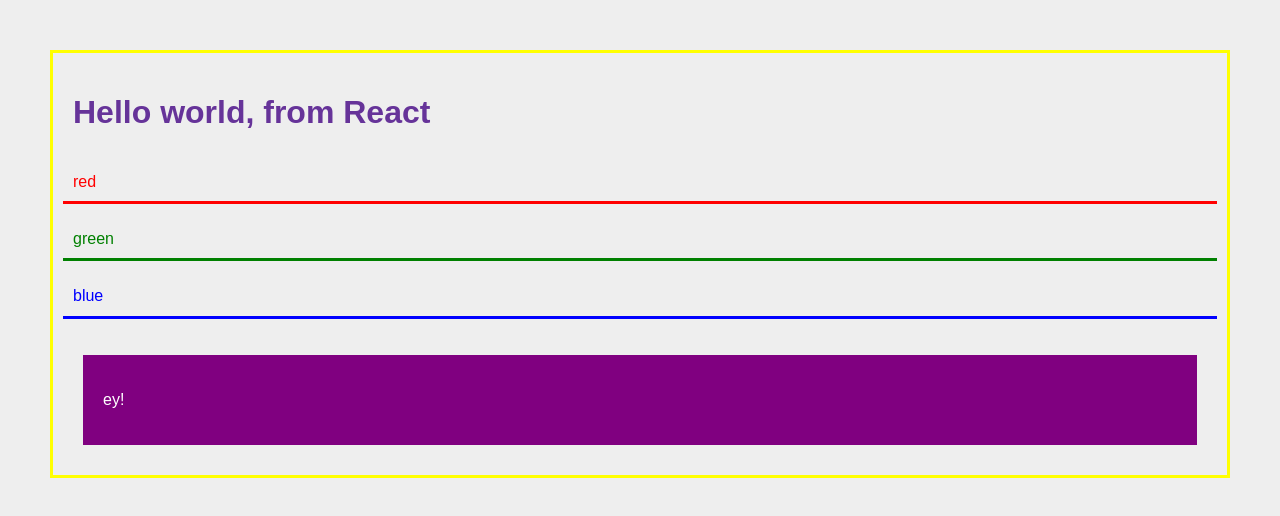
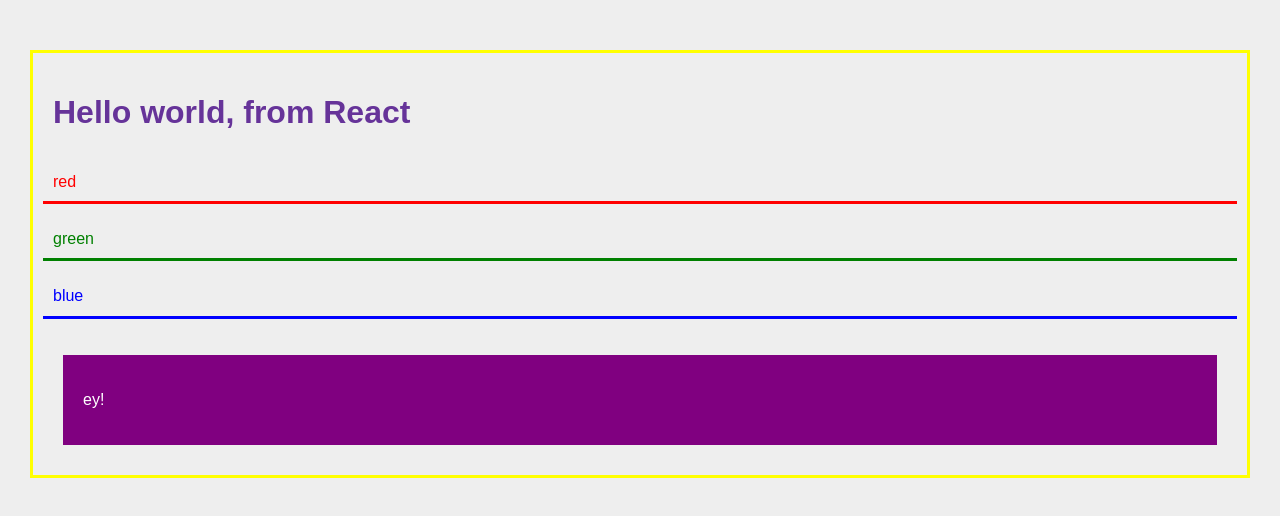
Before and after one commit to tjallen/tja-webpack, a React app: page / in a window 1280 px wide. Shown: the top 516 px of the page. Built offline with nearby package versions, Linux system fonts and the light colour scheme; the HTML template or start-up script is replaced by a standard one.

Commit message:
Update placeholder index.js, global styles

```diff
--- a/src/global.scss
+++ b/src/global.scss
@@ -9,7 +9,3 @@
   color: #242424;
   font-family: Arial, "Helvetica Neue", Helvetica, sans-serif;
 }
-
-main {
-  padding: 0 20px;
-}
--- a/src/index.js
+++ b/src/index.js
@@ -9,8 +9,6 @@
 const rootElement = document.getElementById('app');
 
 ReactDOM.render(
-  <main>
-    <App />
-  </main>,
+  <App />,
   rootElement
 );
```
